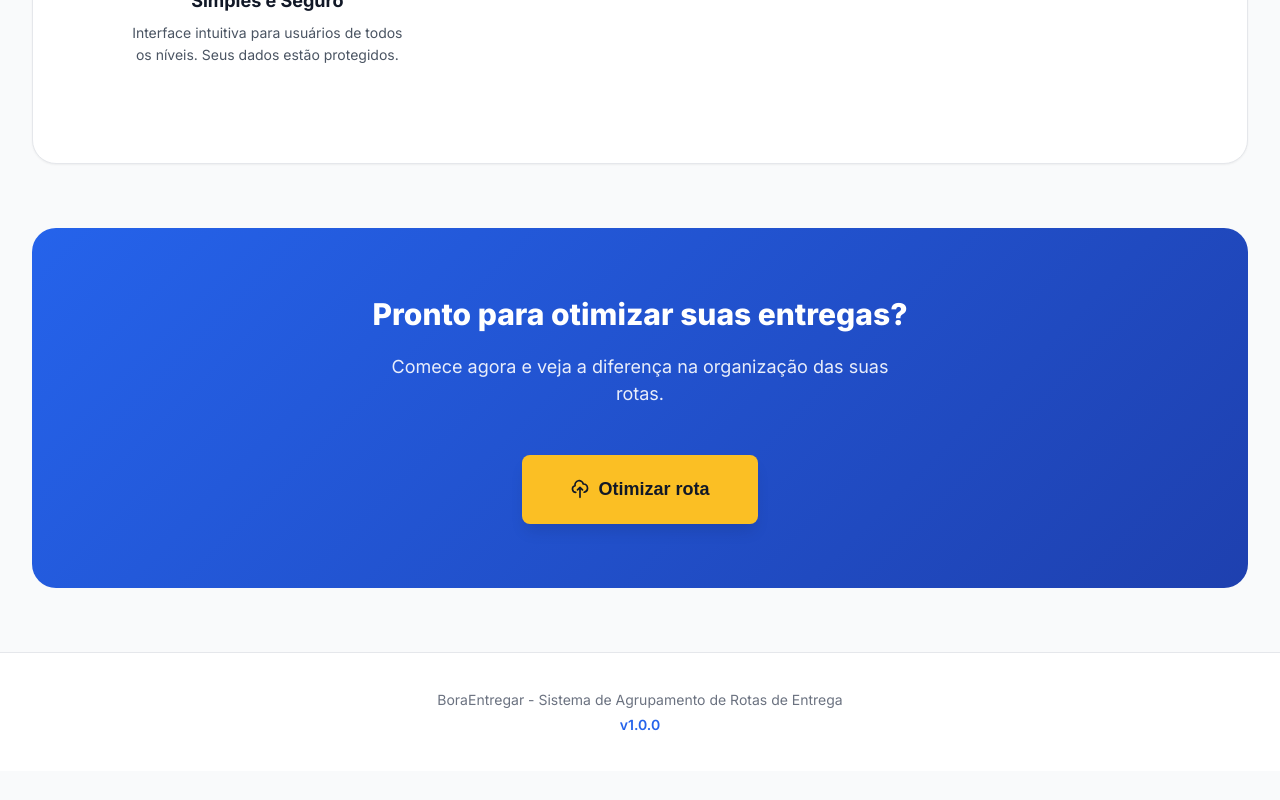
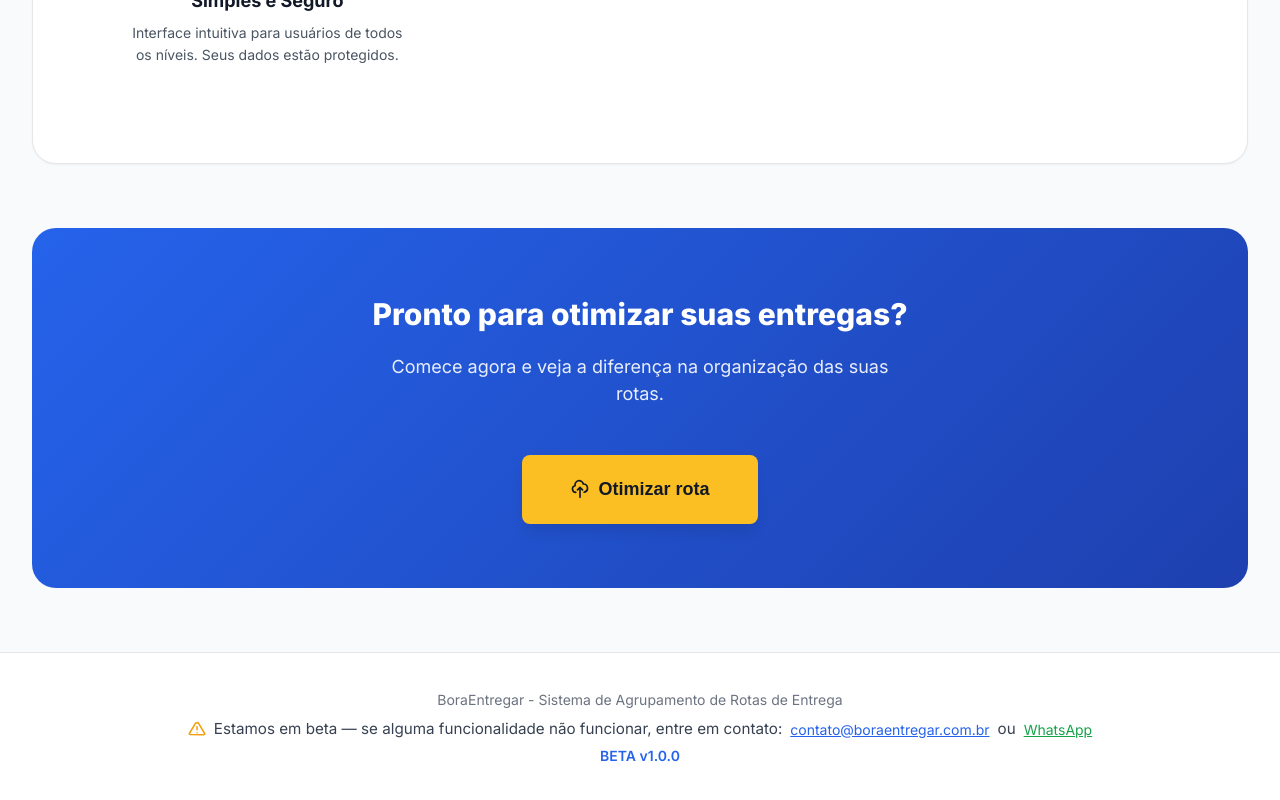
Before and after one commit to BoraEntregar/BoraEntregar, a React (Vite) app in the folder frontend/: page / in a window 1280 px wide. Shown: the part 2058-2858 px from the top of the page. Before the commit the page ends 2829 px from the top, so only its background shows below. Built offline with nearby package versions, Linux system fonts and the light colour scheme; no server answers.

Commit message:
- Adicionado mensagem de beta no footer - Removido css inline e adicionado ao arquivo

```diff
--- a/frontend/src/App.css
+++ b/frontend/src/App.css
@@ -287,6 +287,61 @@
 .version {
   color: var(--color-primary);
   font-weight: 600;
+}
+
+/* Footer — mensagens de beta e contatos */
+.footer-top {
+  display: block;
+}
+
+.footer-beta {
+  display: flex;
+  justify-content: center;
+  align-items: center;
+  gap: 0.5rem;
+  margin-top: 0.5rem;
+  flex-wrap: wrap;
+}
+
+.footer-beta .warning-icon {
+  color: #f59e0b; /* amarelo/alarme */
+  width: 18px;
+  height: 18px;
+}
+
+.footer-beta .beta-text {
+  font-size: 0.95rem;
+  color: #374151; /* cinza escuro */
+  text-align: center;
+}
+
+.footer-beta .beta-link {
+  color: #2563eb; /* azul primário */
+  text-decoration: underline;
+}
+
+.footer-beta .beta-link.whatsapp {
+  color: #16a34a; /* verde WhatsApp */
+}
+
+.app-footer .version {
+  text-align: center;
+  margin-top: 0.25rem;
+}
+
+/* Auth Loading State */
+.auth-loading {
+  display: flex;
+  justify-content: center;
+  align-items: center;
+  min-height: 100vh;
+  font-size: 1.2rem;
+  color: #667eea;
+}
+
+/* Logo Cursor */
+.nav-logo img.clickable {
+  cursor: pointer;
 }
 
 /* File Upload Component - Design Simples e Clean */
@@ -1485,8 +1540,8 @@
   position: absolute;
   top: var(--spacing-lg);
   right: var(--spacing-lg);
-  width: 2.5rem;
-  height: 2.5rem;
+  width: 2rem;
+  height: 2rem;
   display: flex;
   align-items: center;
   justify-content: center;
--- a/frontend/src/App.tsx
+++ b/frontend/src/App.tsx
@@ -120,14 +120,7 @@ function App() {
   // Mostrar loading enquanto verifica autenticação
   if (authLoading) {
     return (
-      <div style={{
-        display: 'flex',
-        justifyContent: 'center',
-        alignItems: 'center',
-        minHeight: '100vh',
-        fontSize: '1.2rem',
-        color: '#667eea'
-      }}>
+      <div className="auth-loading">
         Carregando...
       </div>
     );
@@ -160,20 +153,18 @@ function App() {
         }}
       />
 
-      {/* Navigation with Header */}
       <nav className="app-nav">
         <div className="nav-wrapper">
-          {/* Logo */}
+
           <div className="nav-logo">
             <img
               src="/imgs/BoraEntregar.svg"
               alt="BoraEntregar"
               onClick={() => setCurrentView(VIEWS.HOME)}
-              style={{ cursor: 'pointer' }}
+              className="clickable"
             />
           </div>
 
-          {/* Navigation Buttons */}
           <div className="nav-content">
             <button
               className={`nav-btn ${currentView === VIEWS.HOME ? 'active' : ''}`}
@@ -269,7 +260,6 @@ function App() {
         </div>
       </nav>
 
-      {/* Main Content */}
       <main className="app-main">
         {loading && (
           <div className="loading-overlay">
@@ -299,10 +289,30 @@ function App() {
         )}
       </main>
 
-      {/* Footer */}
       <footer className="app-footer">
-        <p>{APP_NAME} - {APP_DESCRIPTION}</p>
-        <p className="version">{APP_VERSION}</p>
+        <div className="footer-top">
+          <p>{APP_NAME} - {APP_DESCRIPTION}</p>
+        </div>
+
+        <div className="footer-beta">
+          <svg className="warning-icon" xmlns="http://www.w3.org/2000/svg" viewBox="0 0 24 24" fill="none" stroke="currentColor" strokeWidth={2} strokeLinecap="round" strokeLinejoin="round" aria-hidden="true">
+            <path d="M10.29 3.86L1.82 18a1 1 0 00.86 1.5h18.64a1 1 0 00.86-1.5L13.71 3.86a1 1 0 00-1.71 0z" />
+            <line x1="12" y1="9" x2="12" y2="13" />
+            <line x1="12" y1="17" x2="12.01" y2="17" />
+          </svg>
+
+          <span className="beta-text">
+            Estamos em beta — se alguma funcionalidade não funcionar, entre em contato:
+          </span>
+          <a href="mailto:contato@boraentregar.com.br" className="beta-link">
+            contato@boraentregar.com.br
+          </a>
+          <span className="beta-text">ou</span>
+          <a href="https://wa.me/5521964166523?text=Ol%C3%A1%2C%20estou%20usando%20o%20BoraEntregar%20e%20encontrei%20um%20problema!" target="_blank" rel="noopener noreferrer" className="beta-link whatsapp" aria-label="Abrir WhatsApp">
+            WhatsApp
+          </a>
+        </div>
+        <p className="version">BETA {APP_VERSION}</p>
       </footer>
     </div>
   );
```
